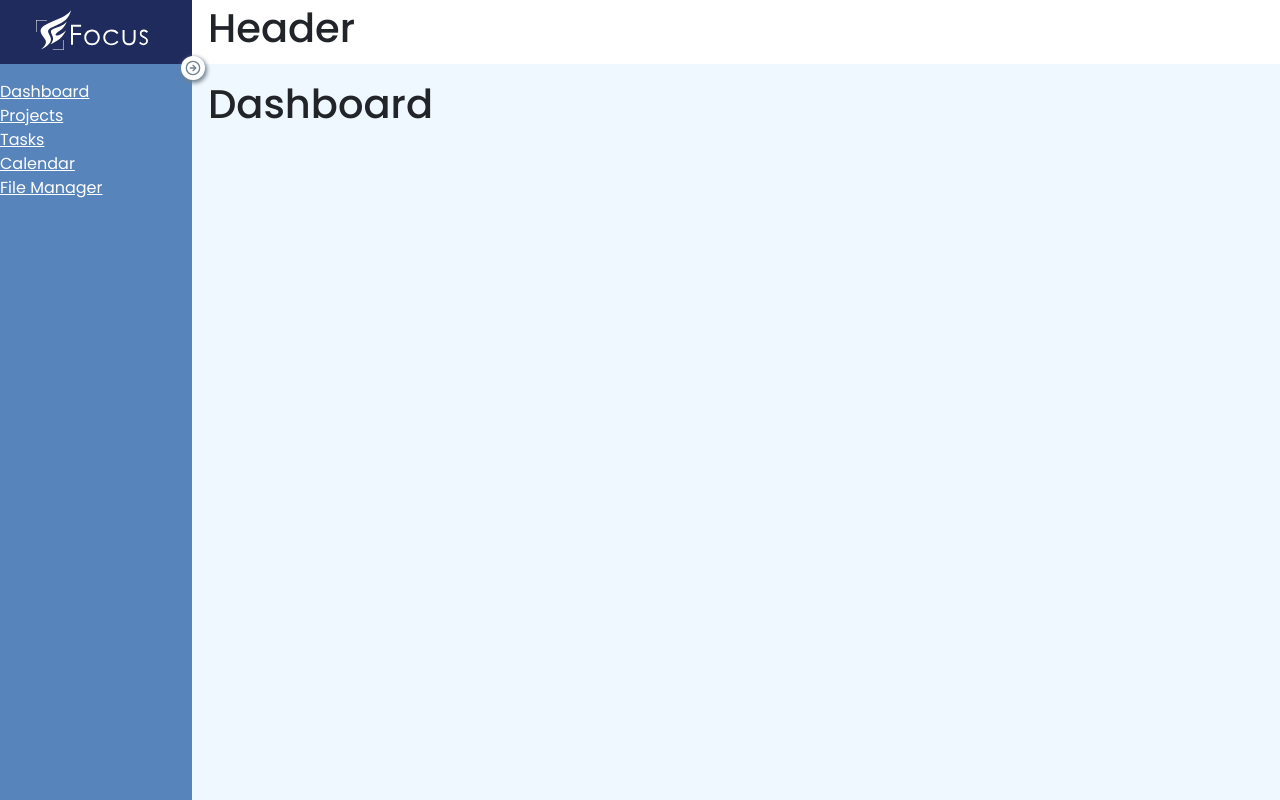
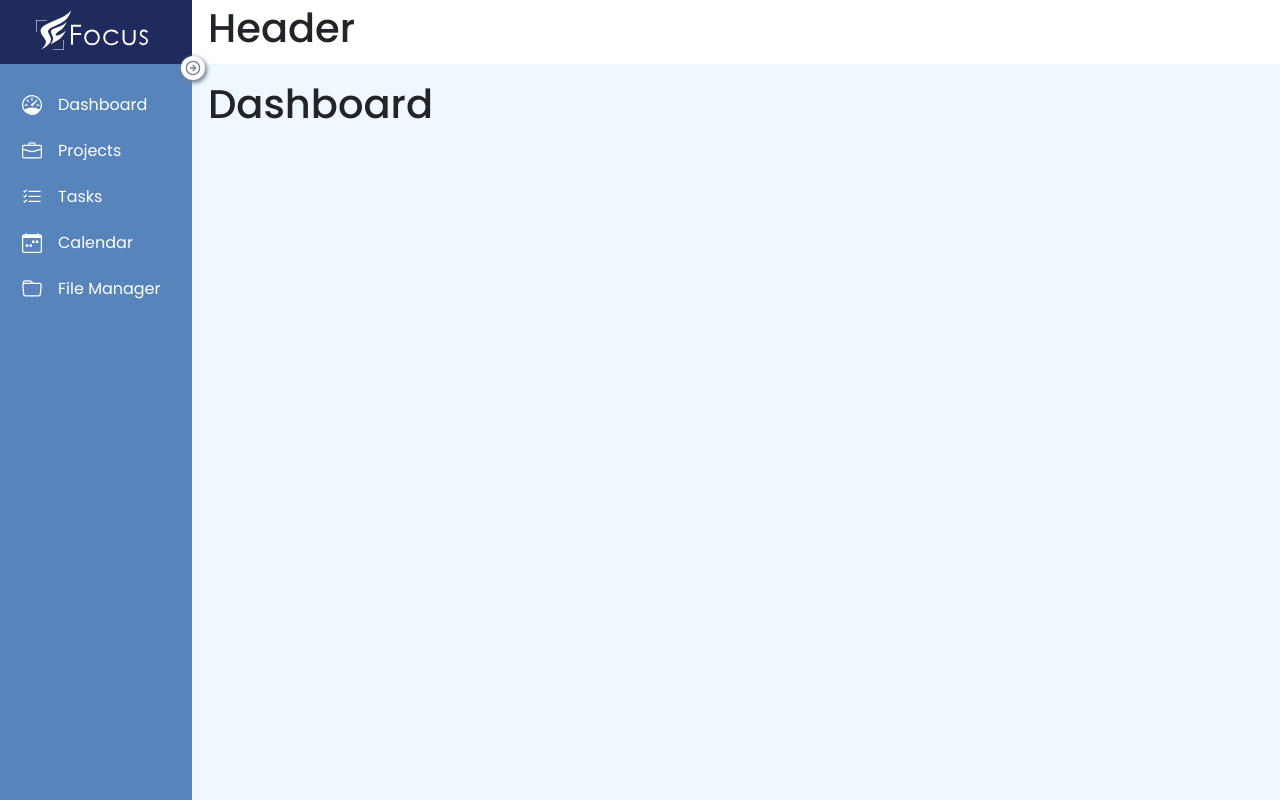
Before and after one commit to dittobyte-io/focus-react, a React (Create React App) app: page / in a window 1280 px wide. Built offline with nearby package versions, Linux system fonts and the light colour scheme.

Commit message:
complete sidenav layout

```diff
--- a/src/app.css
+++ b/src/app.css
@@ -15,10 +15,26 @@
   color: white;
 }
 .sidenav.mini {
-  width: 5rem;
+  width: 4rem;
+  transition: 0.5s;
 }
 .sidenav a {
   color: inherit;
+  padding: 0.5rem 1.375rem;
+}
+.sidenav a:hover {
+  color: inherit;
+  text-decoration: none;
+}
+.sidenav a i {
+  font-size: 1.25rem;
+}
+.sidenav a span {
+  font-size: 1rem;
+  margin-left: 1rem;
+}
+.sidenav a span.mini {
+  display: none;
 }
 
 .header {
@@ -78,7 +94,7 @@
   transition: 0.5s;
 }
 .brand.icon {
-  margin: -0.25rem 0 0 1.48rem;
+  margin: -0.25rem 0 0 1.05rem;
 }
 
 /*# sourceMappingURL=app.css.map */
--- a/src/features/ui/SideNav.js
+++ b/src/features/ui/SideNav.js
@@ -2,6 +2,13 @@ import { useState } from "react";
 import logo from "features/ui/logo-hz-white.svg";
 import icon from "features/ui/icon-white.svg";
 import { FiArrowRightCircle } from "react-icons/fi";
+import {
+	BsSpeedometer,
+	BsBriefcase,
+	BsListCheck,
+	BsCalendarWeek,
+	BsFolder,
+} from "react-icons/bs";
 
 function SideNav() {
 	const [isOpen, setIsOpen] = useState(true);
@@ -10,10 +17,14 @@ function SideNav() {
 		const sideNav = document.getElementById("sidenav");
 		const brand = document.getElementById("brand");
 		const resizeButton = document.querySelector("#sidenav button");
+		const linktext = document.querySelectorAll("#sidenav a span");
 
 		sideNav.classList.toggle("mini");
 		resizeButton.classList.toggle("closed");
 		brand.classList.toggle("icon");
+		linktext.forEach((linktext) => {
+			linktext.classList.toggle("mini");
+		});
 		setIsOpen(!isOpen);
 	}
 
@@ -34,32 +45,47 @@ function SideNav() {
 				<div className='main-menu'>
 					<a
 						href='https://www.bbc.co.uk/programmes/b006q2x0'
-						className='d-flex align-items-center'
+						className='d-flex align-items-baseline'
 					>
+						<i>
+							<BsSpeedometer />
+						</i>
 						<span>Dashboard</span>
 					</a>
 					<a
 						href='https://www.bbc.co.uk/programmes/b006q2x0'
-						className='d-flex align-items-center'
+						className='d-flex align-items-baseline'
 					>
+						<i>
+							<BsBriefcase />
+						</i>
 						<span>Projects</span>
 					</a>
 					<a
 						href='https://www.bbc.co.uk/programmes/b006q2x0'
-						className='d-flex align-items-center'
+						className='d-flex align-items-baseline'
 					>
+						<i>
+							<BsListCheck />
+						</i>
 						<span>Tasks</span>
 					</a>
 					<a
 						href='https://www.bbc.co.uk/programmes/b006q2x0'
-						className='d-flex align-items-center'
+						className='d-flex align-items-baseline'
 					>
+						<i>
+							<BsCalendarWeek />
+						</i>
 						<span>Calendar</span>
 					</a>
 					<a
 						href='https://www.bbc.co.uk/programmes/b006q2x0'
-						className='d-flex align-items-center'
+						className='d-flex align-items-baseline'
 					>
+						<i>
+							<BsFolder />
+						</i>
 						<span>File&nbsp;Manager</span>
 					</a>
 				</div>
--- a/src/features/ui/_ui.scss
+++ b/src/features/ui/_ui.scss
@@ -17,14 +17,31 @@
   transition: .5s;
   background-color: #5784bb;
   color: white;
-
   &.mini {
-    width: 5rem;
+    width: 4rem;
+    transition: .5s;
   }
 
- & a {
-   color: inherit;
- }
+  & a {
+    color: inherit;
+    padding: .5rem 1.375rem;
+    &:hover {
+      color: inherit;
+      text-decoration: none;
+    }
+
+    & i {
+      font-size: 1.25rem;
+    }
+
+    & span {
+      font-size: 1rem;
+      margin-left: 1rem;
+      &.mini {
+        display: none;
+      }
+    }
+  }
 }
 
 .header {
@@ -59,7 +76,6 @@
   width: 1.5rem;
   padding: 0;
   transition: .5s;
-
   &.closed {
     transform: rotate(180deg);
     box-shadow: -1px -2px 4px 1px;
@@ -85,8 +101,7 @@
   align-self: center;
   margin: -.25rem 0 0 2.25rem;
   transition: .5s;
-
   &.icon {
-    margin: -.25rem 0 0 1.48rem;
+    margin: -.25rem 0 0 1.05rem;
   }
 }
```
Also changed, not shown: src/index.scss (+31 -29 lines), src/index.css, 2 other files (tests, documents, lock files or other folders).
